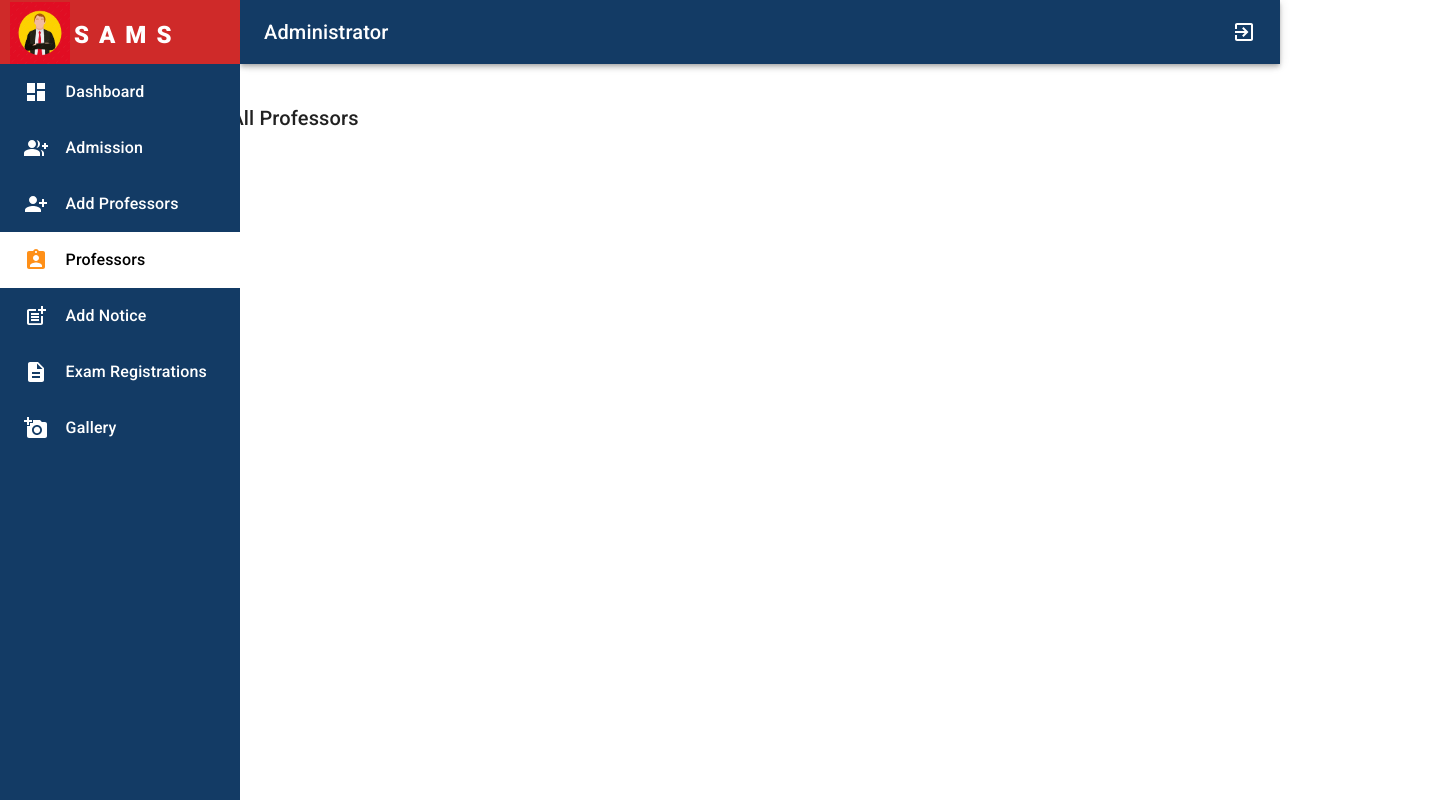
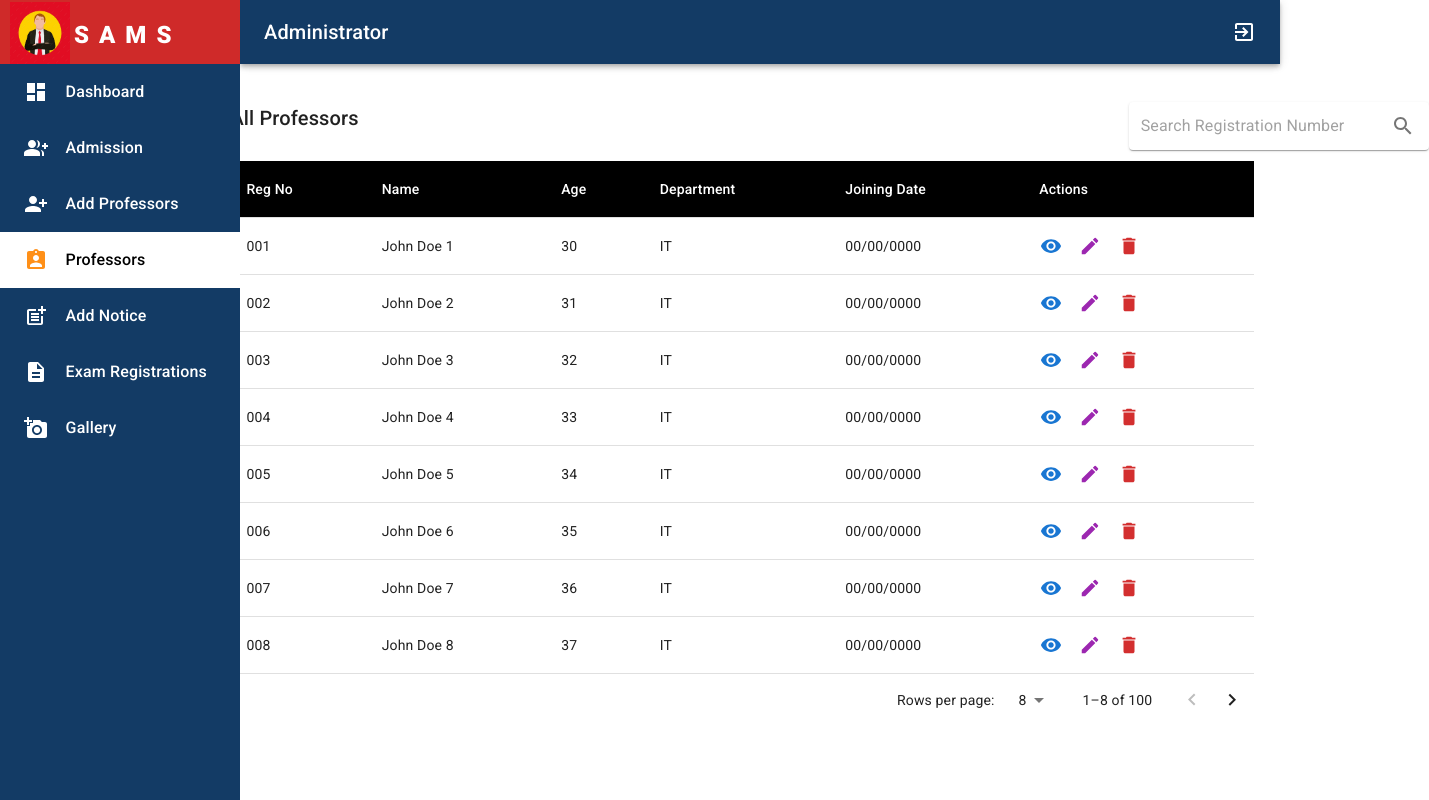
Before and after one commit to PankajBehera-1/SAMS_ADMIN, a React (Create React App) app: page /view_professors in a window 1280 px wide. Shown: the top 800 px of the page, 1429 px wide, since content can reach past the window. Built offline with nearby package versions, Linux system fonts and the light colour scheme.

Commit message:
new added prof table search anurag

```diff
--- a/src/components/professors/tableProfessors.jsx
+++ b/src/components/professors/tableProfessors.jsx
@@ -15,9 +15,13 @@
     Button,
     TextField,
     Paper,
+    IconButton,
 } from '@mui/material';
 import { Visibility, Edit, Delete, GetApp } from '@mui/icons-material'; // Import MUI icons
 import ReplayCircleFilledIcon from '@mui/icons-material/ReplayCircleFilled';
+import InputBase from '@mui/material/InputBase';
+import Divider from '@mui/material/Divider';
+import SearchIcon from '@mui/icons-material/Search';
 
 const SampleTable = () => {
     const [page, setPage] = useState(0);
@@ -81,14 +85,26 @@
                 <Grid item style={{ width: "80%", position: "absolute" }}>
 
 
-                    <Grid container direction="row" lg={12} style={{ display: "flex",  gap: 870, marginBottom:"1%" }}>
+                    <Grid container direction="row" lg={12} style={{ display: "flex", gap:770, marginBottom: "1%" }}>
                         <Grid item >
                             <Typography variant="h6" gutterBottom>All Professors</Typography>
                         </Grid>
-                        <Grid item  sx={{display:"flex", gap: 1}}>
-                            <ReplayCircleFilledIcon style={{ width: "12%", height:"3vh",cursor: "pointer" }} />
+                        <Grid item sx={{width:"10%"}}>
+                            <Paper
+                                component="form"
+                                sx={{ p: '2px 4px', display: 'flex', alignItems: 'center', width: 300 }}
+                            >
 
-                            <input type="text" placeholder="Search by Reg. No." />
+                                <InputBase
+                                    sx={{ ml: 1, flex: 1 }}
+                                    placeholder="Search Registration Number"
+                                    inputProps={{ 'aria-label': 'search google maps' }}
+                                />
+                                <IconButton type="button" sx={{ p: '10px' }} aria-label="search">
+                                    <SearchIcon />
+                                </IconButton>
+
+                            </Paper>
                         </Grid>
 
                     </Grid>
@@ -112,11 +128,11 @@
                                         <TableCell>{professor.age}</TableCell>
                                         <TableCell>{professor.department}</TableCell>
                                         <TableCell>{professor.joiningDate}</TableCell>
-                                        <TableCell>
+                                        <TableCell sx={{ display: "flex", spacing: "6" }}>
                                             {/* View, edit, and delete icons */}
-                                            <Visibility color="primary" onClick={handleOpenViewModal} />
-                                            <Edit color="secondary" onClick={handleOpenEditDialog} />
-                                            <Delete color="error" onClick={handleOpenDeleteDialog} />
+                                            <Visibility sx={{ padding: "1px" }} color="primary" onClick={handleOpenViewModal} />
+                                            <Edit sx={{ padding: "1px", margin: "0 15px 0 15px" }} color="secondary" onClick={handleOpenEditDialog} />
+                                            <Delete sx={{ padding: "1px" }} color="error" onClick={handleOpenDeleteDialog} />
                                         </TableCell>
                                     </TableRow>
                                 ))}
```
